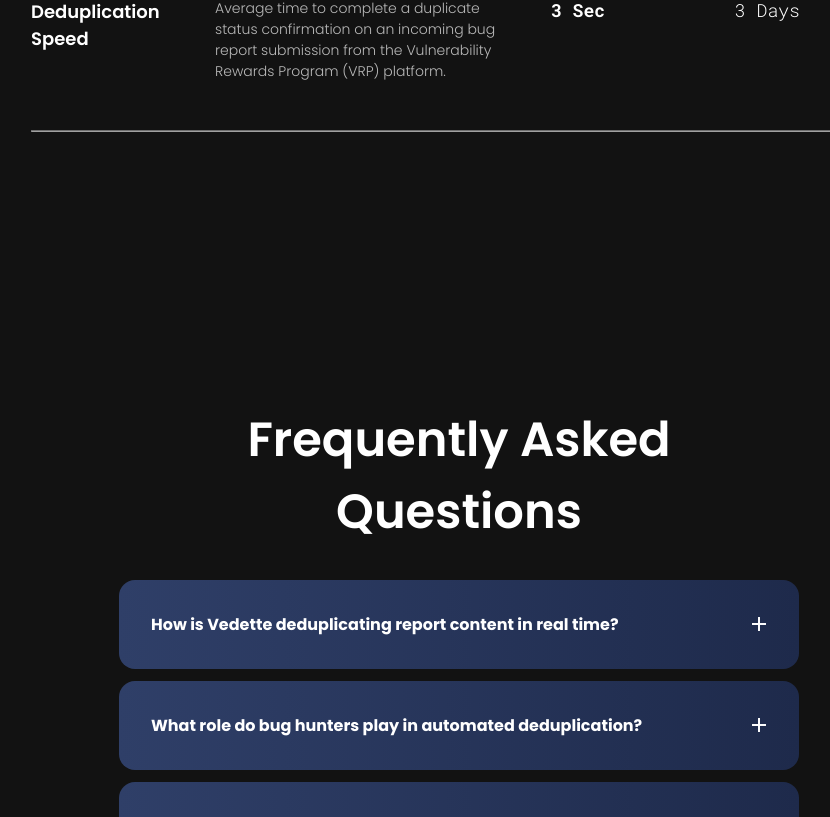
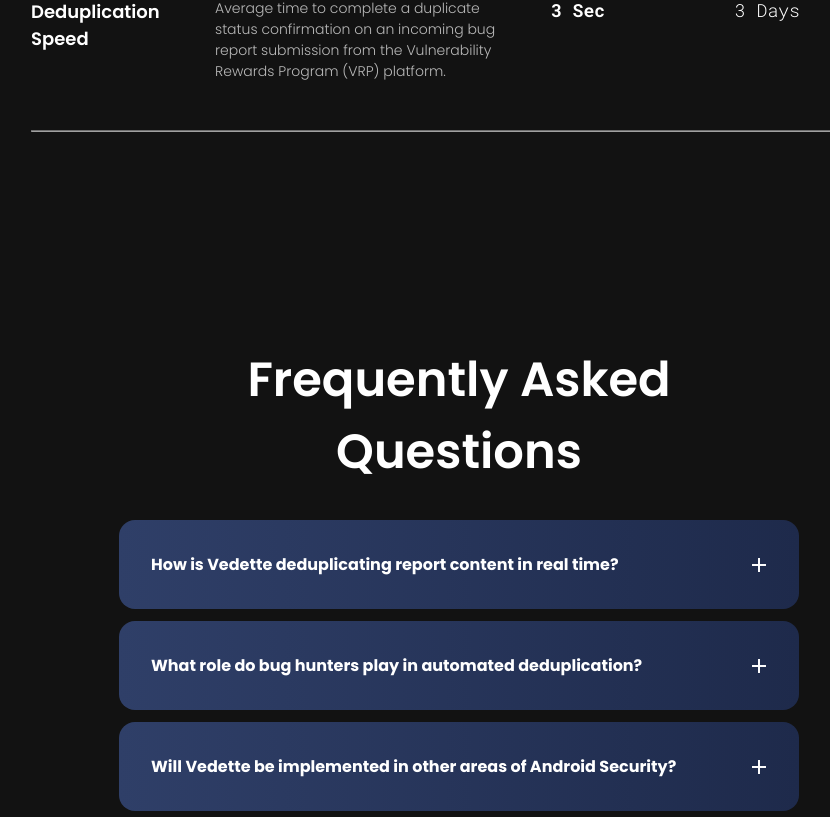
Before and after one commit to eddy-peng/vedette, a React (Create React App) app: page /solution in a window 1280 px wide. Shown: the part 6133-6950 px from the top of the page, without its empty margins (181-1011 px from the left). Built offline with nearby package versions, Linux system fonts and the light colour scheme.

Commit message:
imagine if this is the fix...

```diff
--- a/src/App.css
+++ b/src/App.css
@@ -496,8 +496,8 @@
 .faqs {
     min-height: 100vh;
     max-height: 300vh;
+    height: auto;
     padding: 56px 300px 0px 300px;
-    align-content: center;
     padding-top: 180px;
 }
 
@@ -1534,11 +1534,11 @@
     /* FAQs */
     .faqs {
         padding: 0px;
+        overflow: hidden;
     }
     .faqs h2 {
         text-align: center;
         font-size: 28px;
-        overflow: hidden;
     }
     .question {
         padding: 20px;
```
